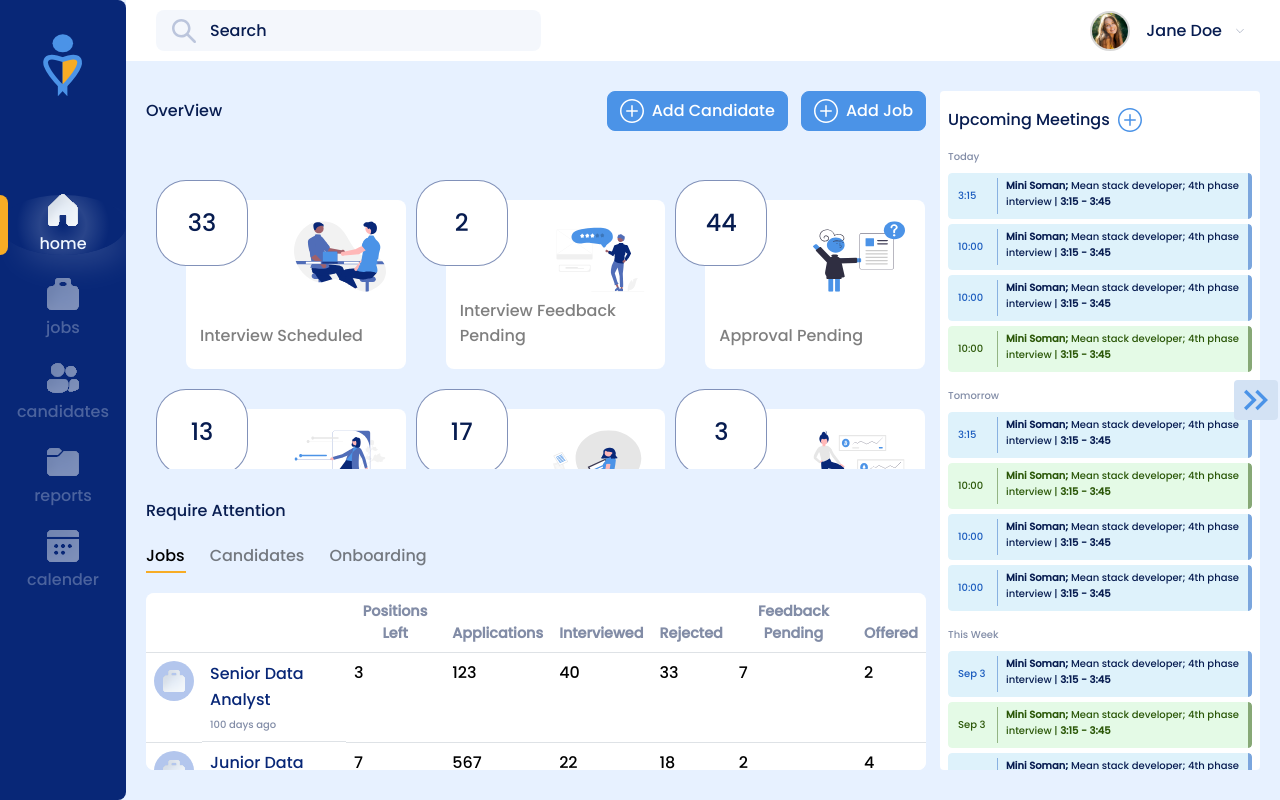
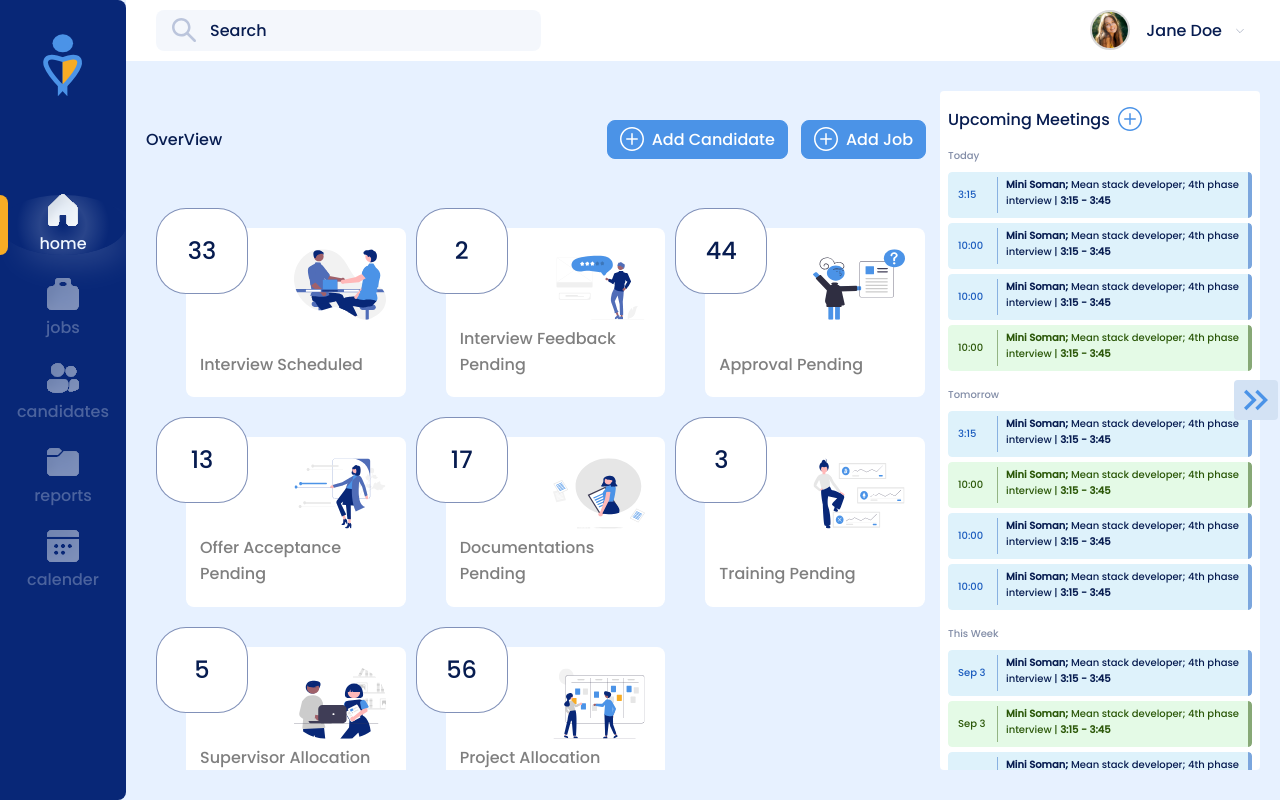
Before and after one commit to nsanzimfura-eric/hr-management-system, a React (Vite) app: page /login in a window 1280 px wide. Built offline with nearby package versions, Linux system fonts and the light colour scheme.

Commit message:
Finish Dashboard home and jobs

```diff
--- a/src/pages/dashboard/components/DashboardHome/DashboardHome.tsx
+++ b/src/pages/dashboard/components/DashboardHome/DashboardHome.tsx
@@ -18,7 +18,6 @@ const DashboardHome = () => {
   return (
     <div className={styles.dashboardHome}>
       <div className="contentMiddleWrapper">
-        {/* header */}
         <div className="w-100 d-flex justify-content-between align-items-center wrapperHeader">
           <Typography className='title' variant='subtitle1'>OverView</Typography>
           <div className="btns d-flex  align-items-center ms-auto">
--- a/src/pages/dashboard/components/DashboardHome/dashboardHome.module.scss
+++ b/src/pages/dashboard/components/DashboardHome/dashboardHome.module.scss
@@ -26,24 +26,22 @@
       flex-grow: 1;
       overflow-y: auto;
       padding: 0;
+      height: 100%;
       @include scrollbar;
       margin: 0;
       @include transition;
-      display: flex;
-      flex-direction: column;
-      gap: 29px;
-      @include mq($lg) {
-        gap: 20px;
-      }
-      @include mqh($sm) {
-        gap: 16px;
-      }
+
       //header
       .wrapperHeader {
         display: flex;
         flex-wrap: nowrap;
+        margin-top: 29px;
+        @include mq($lg) {
+          margin-top: 20px;
+        }
         @include mqh($xls) {
           flex-wrap: wrap-reverse;
+          margin-top: 16px;
           gap: 16px;
         }
         .btns {
@@ -99,6 +97,10 @@
         overflow: hidden;
         padding-left: 40px;
         padding-top: 40px;
+        margin-top: 29px;
+        @include mq($lg) {
+          margin-top: 20px;
+        }
         @include mq($lg) {
           gap: 30px;
           padding-left: 30px;
```
